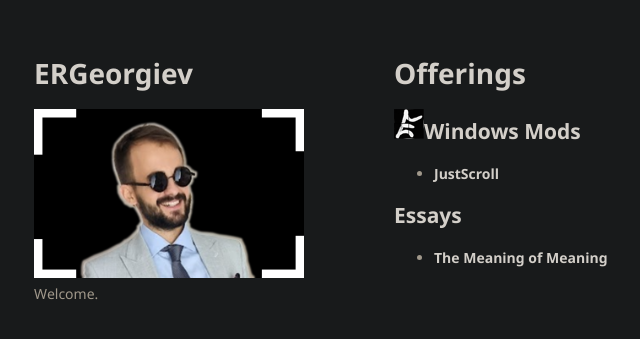
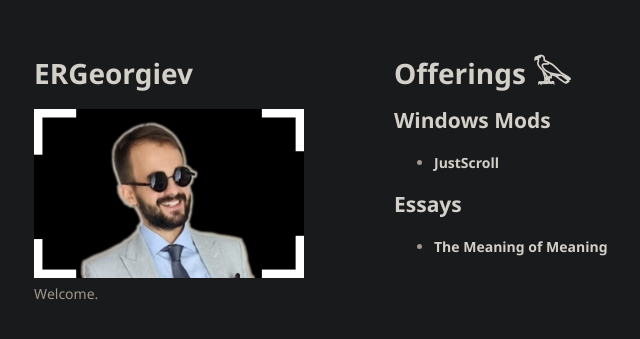
Before and after one commit to ERGeorgiev/ergeorgiev.github.io, a Jekyll site: the page built from index.md, in a window 1280 px wide. Shown: the top 339 px of the page, without its empty margins (176-816 px from the left). Built offline with Jekyll 4.4.1, drawn with Linux system fonts in a browser that asks for light colours; our own code applies the rules of GitHub Pages for plain Markdown files; some of the changed lines change nothing that is shown.

Commit message:
Updated index looks

```diff
--- a/index.md
+++ b/index.md
@@ -2,9 +2,9 @@
 layout: default
 ---
 
-# Offerings
+# Offerings 𓅂
 
-## [![EdsWindowsMods](/assets/img/logo-edswindowsmods-intext.png)](./eds-windows-mods.html)[**Windows Mods**](./eds-windows-mods.html)
+## [**Windows Mods**](./eds-windows-mods.html)
 
 - [**JustScroll**](./eds-windows-mods.html)
 
```
